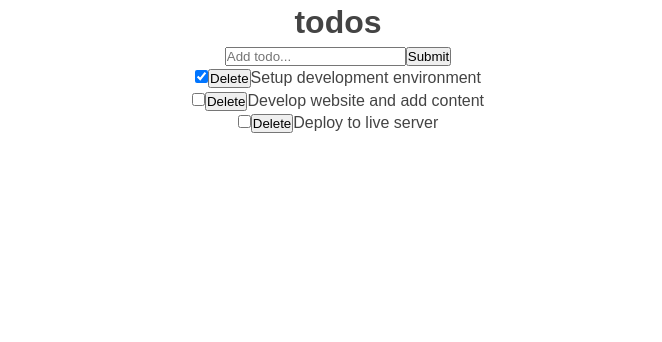
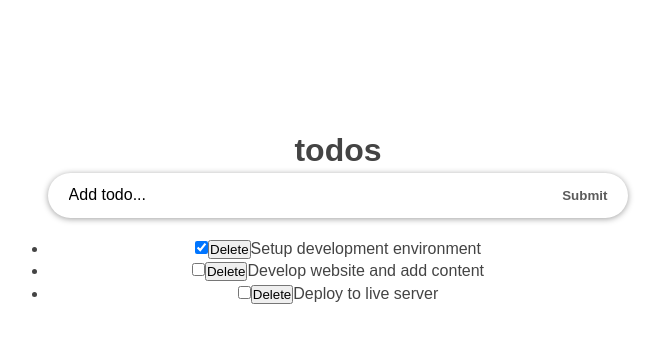
Before and after one commit to warui09/react-todo-app, a React (Create React App) app: page / in a window 1280 px wide. Shown: the top 342 px of the page, without its empty margins (302-964 px from the left). Built offline with nearby package versions, Linux system fonts and the light colour scheme.

Commit message:
added styling with App.css

```diff
--- a/src/App.css
+++ b/src/App.css
@@ -5,9 +5,61 @@
 }
 
 body {
-  font-family: 'Segoe UI', Arial, sans-serif;
+  font-family: "Segoe UI", Arial, sans-serif;
   line-height: 1.4;
   color: #444;
   background: #fff;
   height: 100vh;
 }
+
+.container {
+  display: flex;
+  flex-direction: column;
+  justify-content: center;
+  align-items: center;
+  max-width: 600px;
+  margin: 0 auto;
+}
+
+.inner {
+  width: 100%;
+  padding: 8rem 10px 4rem;
+}
+
+.form-container {
+  width: 100%;
+  margin-bottom: 20px;
+  display: flex;
+  border-radius: calc(0.5 * 100px);
+  box-shadow: 0 1px 6px 0 rgba(0, 0, 0, 0.38);
+  justify-content: space-evenly;
+}
+
+.input-text {
+  font-size: 1rem;
+  font-weight: 400;
+  width: 85%;
+  padding-right: 5px;
+  padding-left: 10px;
+  border-radius: calc(0.5 * 100px);
+}
+
+.input-text::placeholder {
+  color: #000;
+}
+
+.input-submit {
+  background: transparent;
+  color: #5b5b5b;
+  text-transform: capitalize;
+  cursor: pointer;
+  font-weight: 600;
+  margin-right: 10px;
+}
+
+.input-text,
+.input-submit {
+  height: 45px;
+  outline: none;
+  border: none;
+}
```
